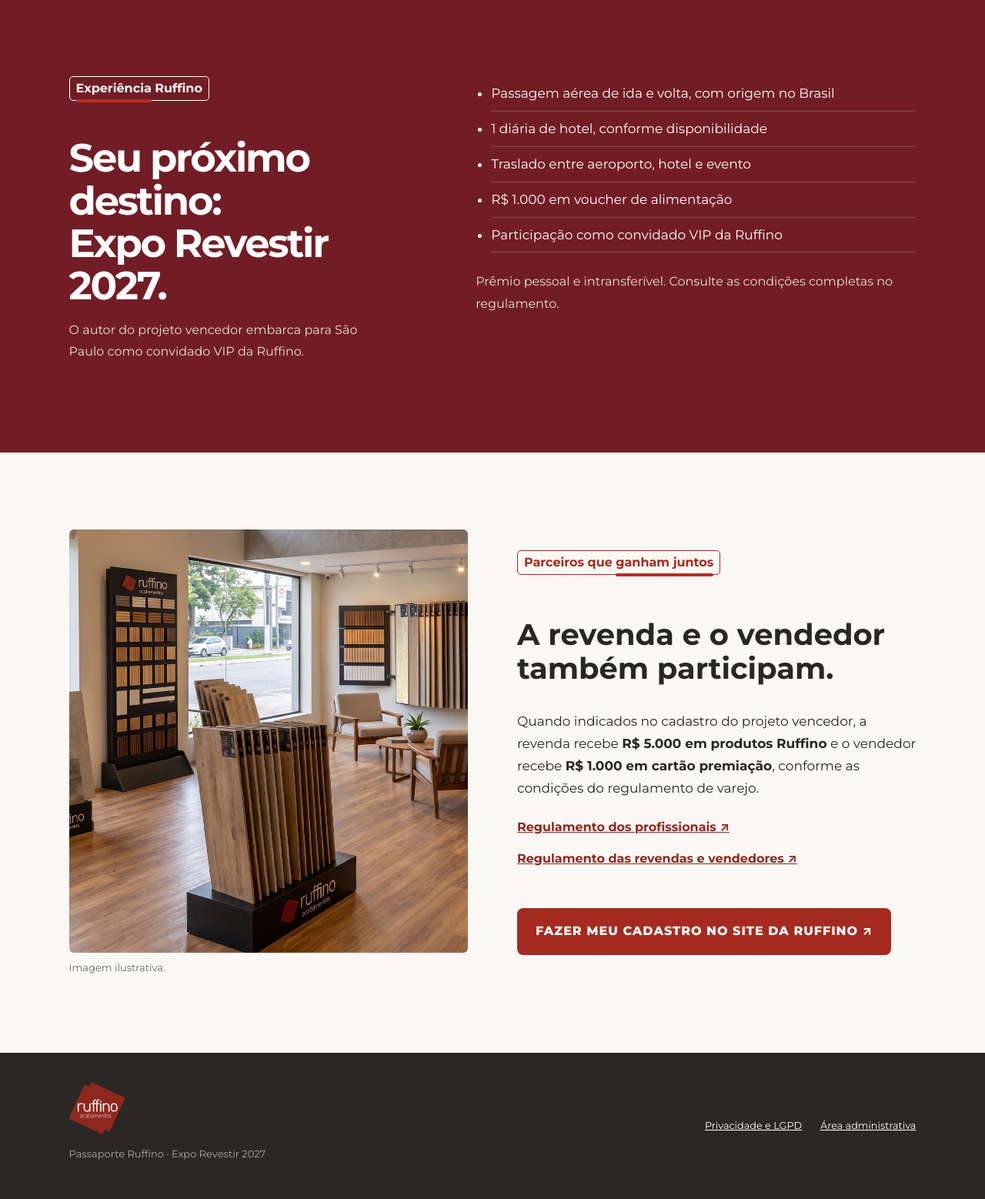
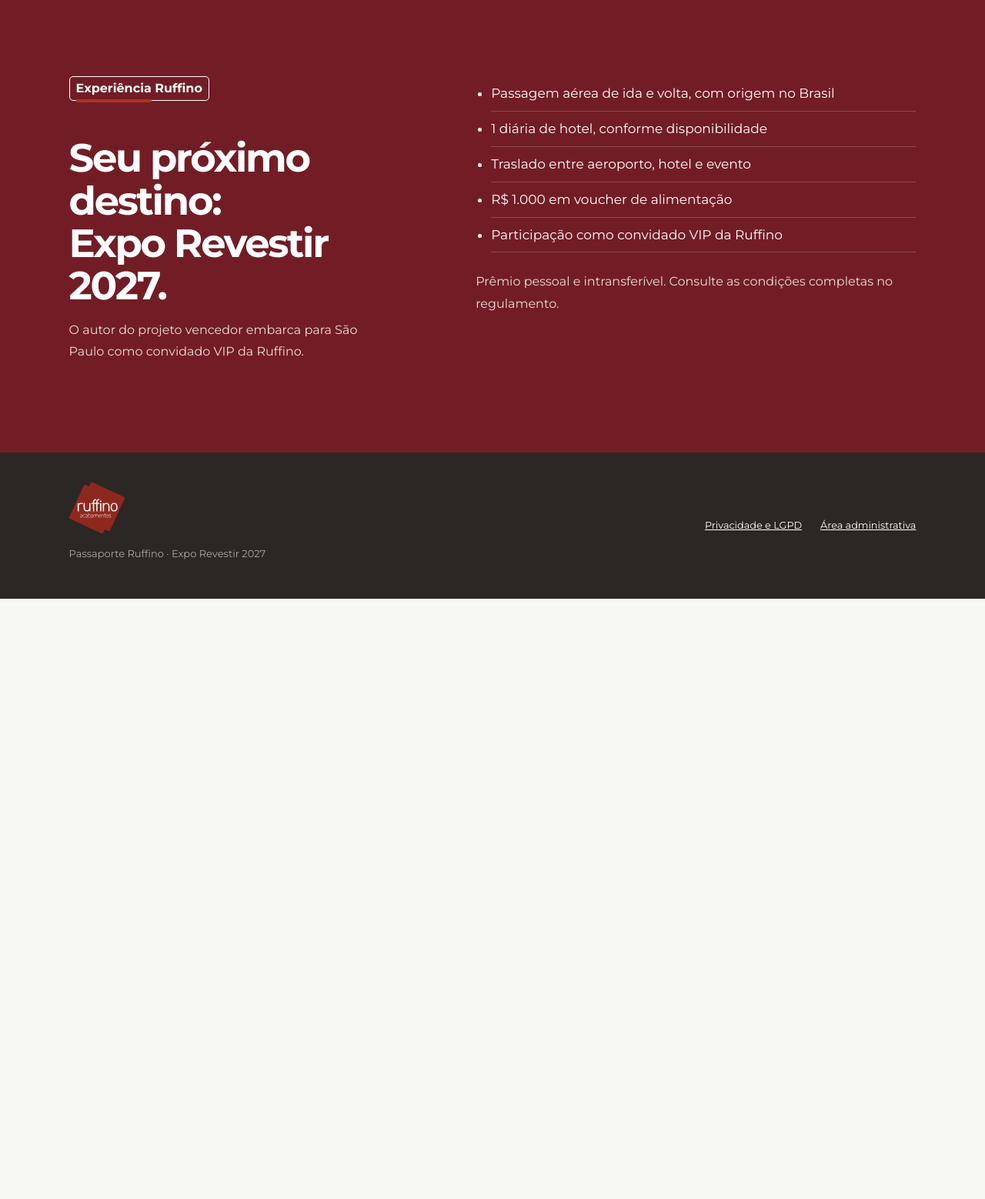
Before and after one commit to estudioas/passaporte, a PHP site: template views/home.php in a window 1280 px wide. Shown: the part 2667-4225 px from the top of the page at 77% size. After the commit the page ends 3445 px from the top, so only its background shows below. Run offline with PHP 8.4, Linux system fonts and the light colour scheme; the template is opened without the code that fills it, so the values that code supplies are empty.

Commit message:
Oculta o bloco de parceiros na home

```diff
--- a/views/home.php
+++ b/views/home.php
@@ -25,4 +25,3 @@
  <div><span class="passport-eyebrow"><span class="tag-keyword">Experiência</span> Ruffino</span><h2>Seu próximo destino:<br><span>Expo Revestir 2027.</span></h2><p>O autor do projeto vencedor embarca para São Paulo como convidado VIP da Ruffino.</p></div>
  <div><ul class="prize-list"><li>Passagem aérea de ida e volta, com origem no Brasil</li><li>1 diária de hotel, conforme disponibilidade</li><li>Traslado entre aeroporto, hotel e evento</li><li>R$ 1.000 em voucher de alimentação</li><li>Participação como convidado VIP da Ruffino</li></ul><p>Prêmio pessoal e intransferível. Consulte as condições completas no regulamento.</p></div>
 </section>
-<section class="passport-vote-section campaign-retail"><figure class="campaign-materials-image"><img src="/assets/img/home-revenda-2027-v2.jpg" alt="Showroom com expositores de revestimentos Ruffino e piso amadeirado" loading="lazy" width="1536" height="1024"><figcaption>Imagem ilustrativa.</figcaption></figure><div class="campaign-retail-copy"><span class="passport-eyebrow dark">Parceiros que <span class="tag-keyword">ganham juntos</span></span><h2>A revenda e o vendedor também participam.</h2><p>Quando indicados no cadastro do projeto vencedor, a revenda recebe <strong>R$ 5.000 em produtos Ruffino</strong> e o vendedor recebe <strong>R$ 1.000 em cartão premiação</strong>, conforme as condições do regulamento de varejo.</p><div class="campaign-links"><a href="/regulamento/profissionais">Regulamento dos profissionais ↗</a><a href="/regulamento/revendas">Regulamento das revendas e vendedores ↗</a></div><a class="passport-primary-cta" href="https://www.ruffinoacabamentos.com/passaporte-revestir">Fazer meu cadastro no site da Ruffino ↗</a></div></section>
```
